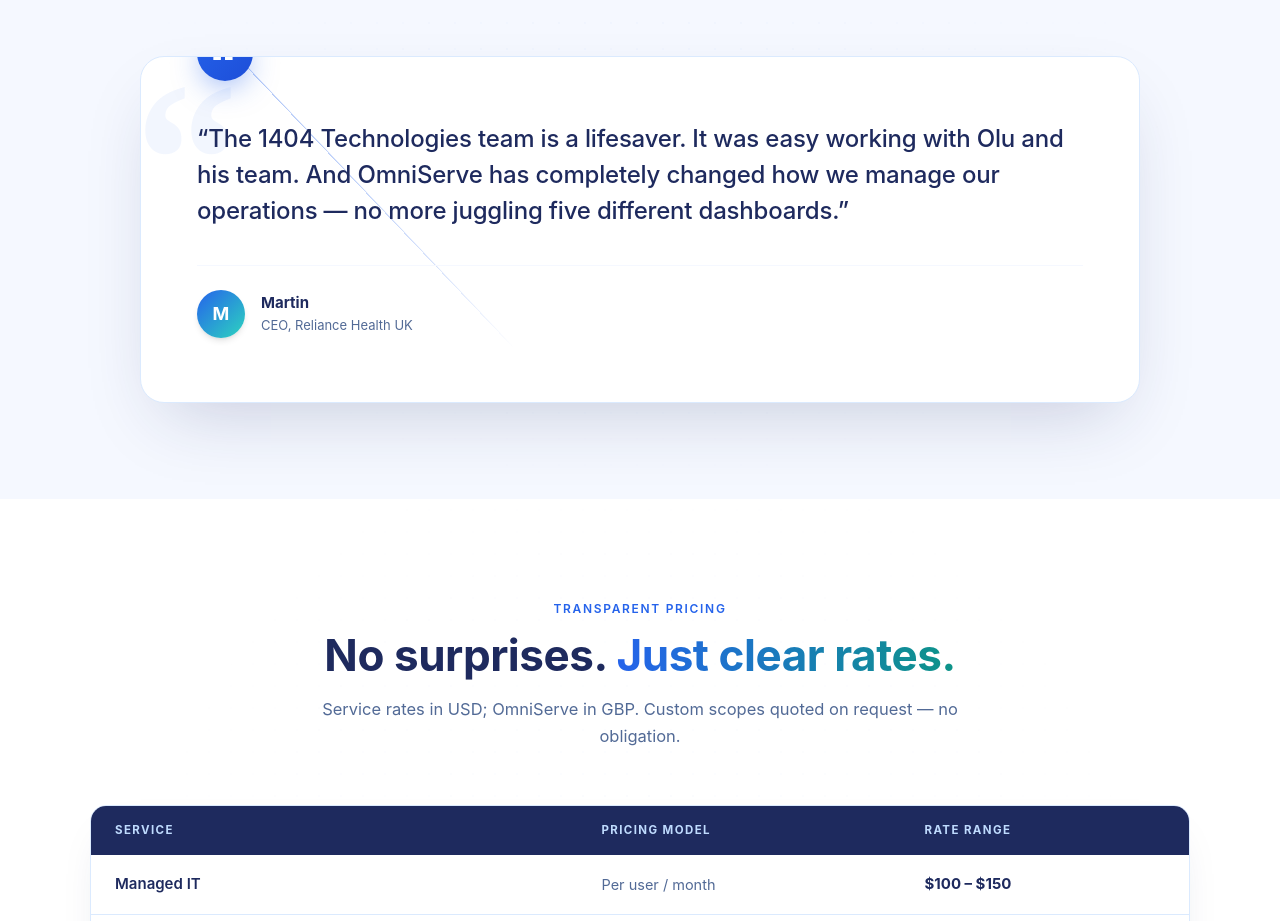
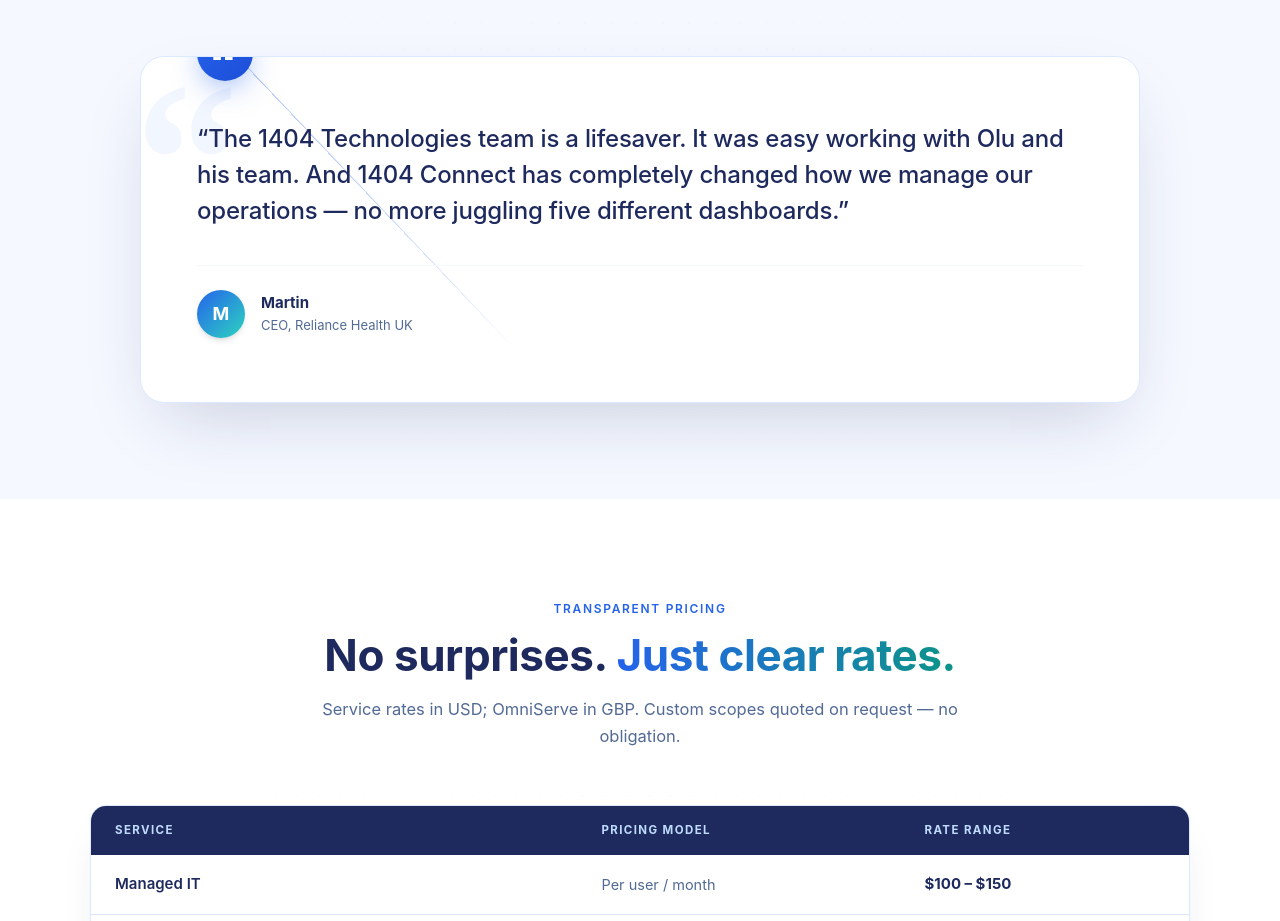
Before and after one commit to 1404Technologies/1404technologies-landing, a React (Vite) app: page / in a window 1280 px wide. Shown: the part 6020-6941 px from the top of the page. Built offline with nearby package versions, Linux system fonts and the light colour scheme; no server answers.

Commit message:
fix terminology

```diff
--- a/src/data/content.js
+++ b/src/data/content.js
@@ -290,7 +290,7 @@
 export const testimonials = [
   {
     quote:
-      "The 1404 Technologies team is a lifesaver. It was easy working with Olu and his team. And OmniServe has completely changed how we manage our operations — no more juggling five different dashboards.",
+      "The 1404 Technologies team is a lifesaver. It was easy working with Olu and his team. And 1404 Connect has completely changed how we manage our operations — no more juggling five different dashboards.",
     author: "Martin",
     role: "CEO, Reliance Health UK",
   },
```
Also changed, not shown: 1 other file (tests, documents, lock files or other folders).
